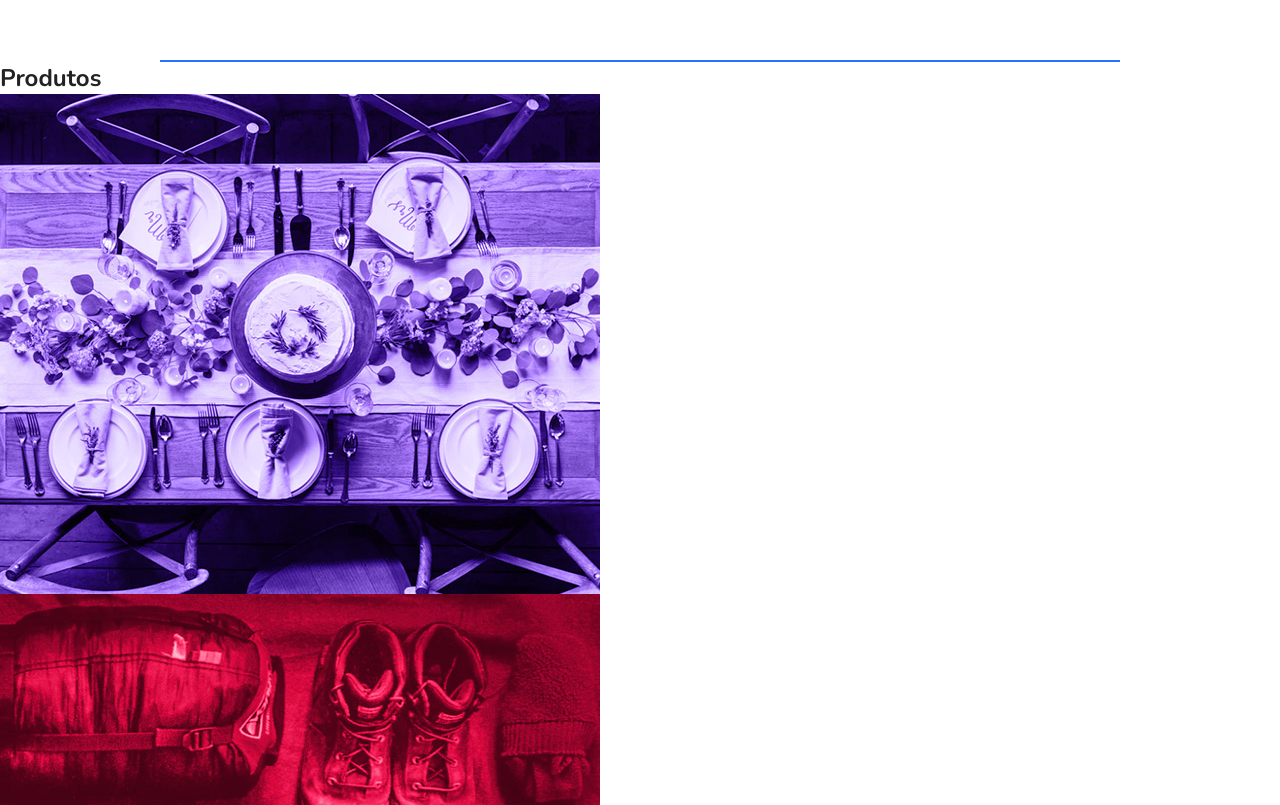
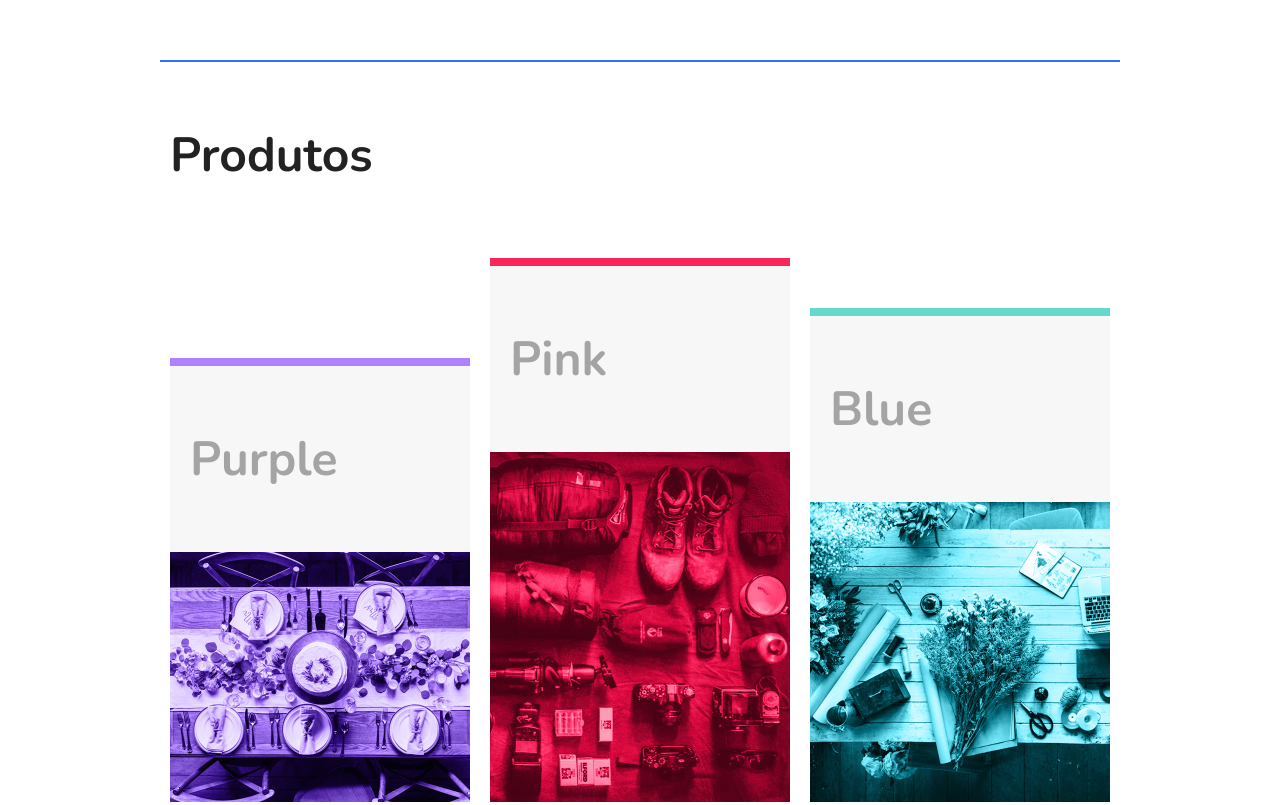
Before and after one commit to samaracsilva/flexblog, a plain HTML site: page index.html in a window 1280 px wide. Shown: the part 949-1754 px from the top of the page. Drawn offline with nearby package versions, Linux system fonts and the light colour scheme.

Commit message:
Css da seção Produtos

```diff
--- a/css/style.css
+++ b/css/style.css
@@ -127,3 +127,45 @@ img {
     flex: 1 1 160px;
     margin: 0 10px;
 }
+
+/*Produtos*/
+
+.produtos {
+    max-width: 960px;
+    margin: 60px auto;
+}
+
+.produtos h1 {
+    font-size: 3em;
+    margin: 0 10px 60px 10px;
+}
+
+.produtos-container {
+    display: flex;
+    flex-wrap: wrap;
+    align-items: flex-end;
+}
+
+.produtos-item {
+    flex: 1 1 175px;
+    margin: 10px;
+}
+
+.produtos-item h2 {
+    font-size: 3em;
+    color: #a4a4a4;
+    background: #f7f7f7;
+    padding: 60px 20px;
+}
+
+.purple {
+    border-top: #ae81ff 8px solid;
+}
+
+.pink {
+    border-top: #f9265c 8px solid;
+}
+
+.blue {
+    border-top: #66d9cb 8px solid;
+}
--- a/index.html
+++ b/index.html
@@ -55,12 +55,15 @@
         <h1>Produtos</h1>
         <div class="produtos-container">
             <div class="produtos-item purple">
+                <h2>Purple</h2>
                 <img src="img/produtos1.jpg">
             </div>
             <div class="produtos-item pink">
+                <h2>Pink</h2>
                 <img src="img/produtos2.jpg">
             </div>
             <div class="produtos-item blue">
+                <h2>Blue</h2>
                 <img src="img/produtos3.jpg">
             </div>
         </div>
```
